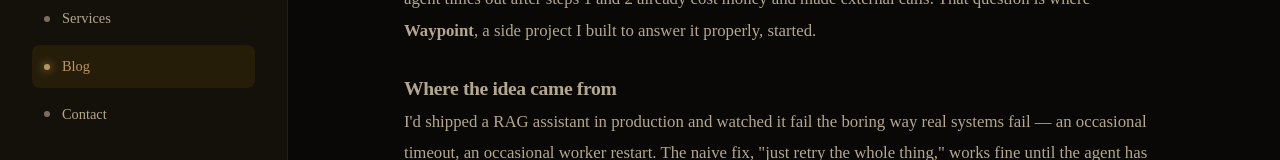
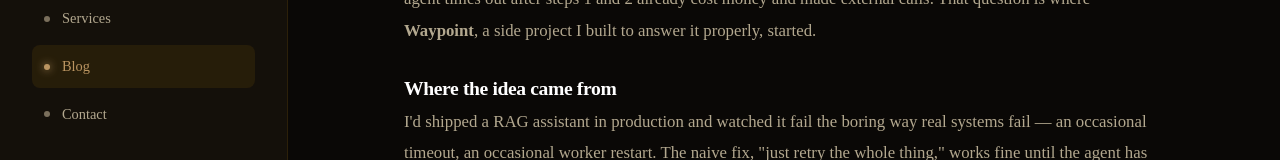
Before and after one commit to iqra-zb/portfolio, a Next.js app: page /blog/ai-agent-durable-execution in a window 1280 px wide. Shown: the part 415-575 px from the top of the page. Built offline with nearby package versions, Linux system fonts and the light colour scheme.

Commit message:
fixed the css issue

```diff
--- a/app/globals.css
+++ b/app/globals.css
@@ -900,8 +900,9 @@ section { padding: 100px 0; position: relative; }
 .article-body { font-size: 1.05rem; line-height: 1.85; color: var(--text-secondary); }
 .article-body p { margin-bottom: 1.5rem; }
 .article-body p:last-child { margin-bottom: 0; }
+
 .article-body h3 {
-  --text-secondary: #ffffff;
+  color: #ffffff;
 }
 
 
```
